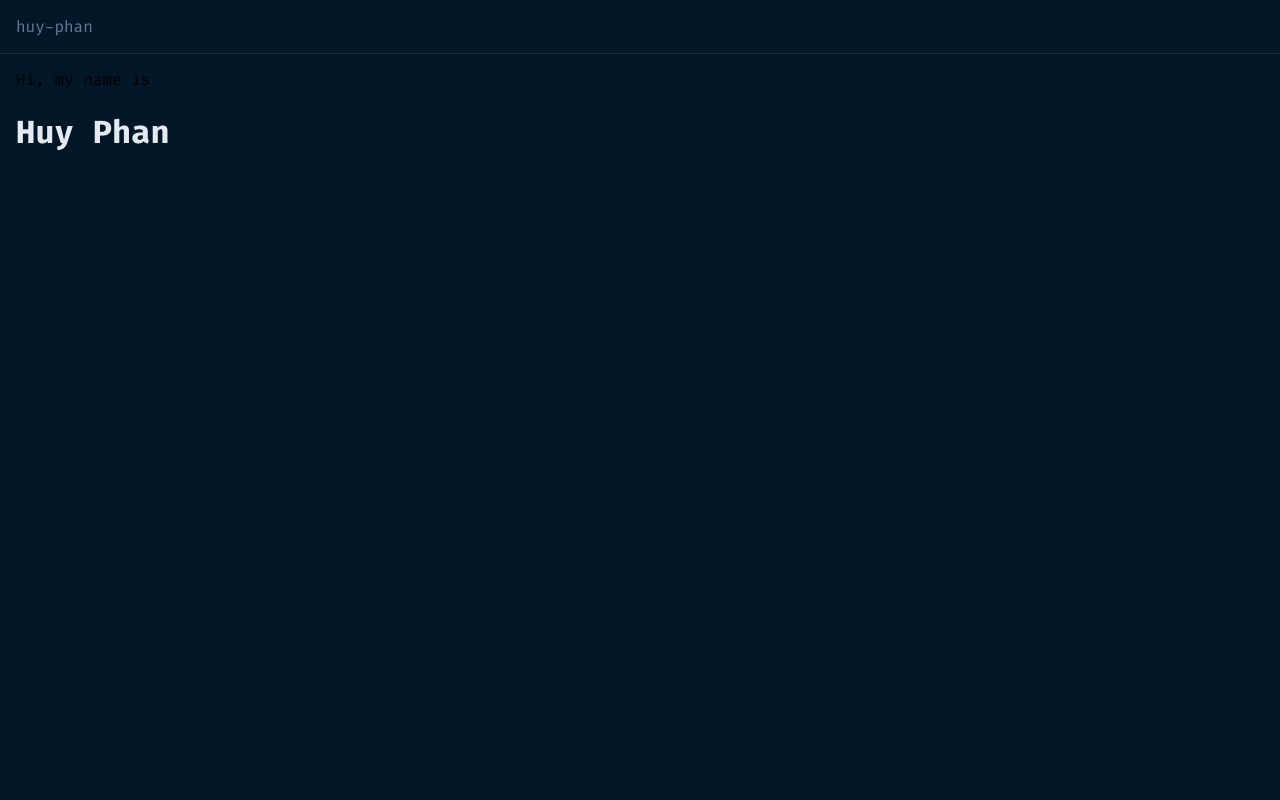
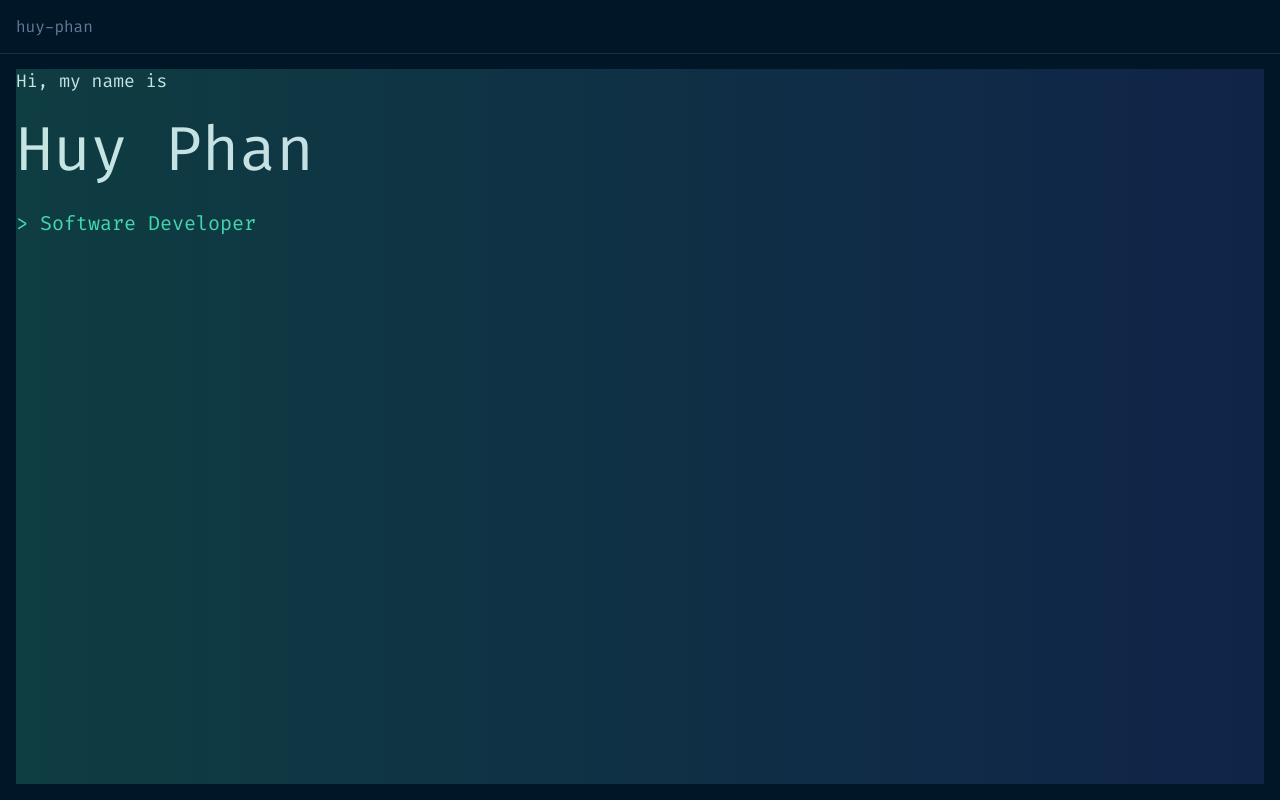
Before and after one commit to huyphan2210/My-Developer-Portfolio, a React (Vite) app: page / in a window 1280 px wide. Built offline with nearby package versions, Linux system fonts and the light colour scheme.

Commit message:
Update HomePage.tsx

```diff
--- a/src/pages/home/HomePage.tsx
+++ b/src/pages/home/HomePage.tsx
@@ -1,17 +1,30 @@
-import { FC } from "react";
+import { FC, useState } from "react";
 import "./HomePage.scss";
 import TypeWriter from "../../components/TypeWriter";
 
 const HomePage: FC = () => {
+  const [isLabelDone, setIsLabelDone] = useState(false);
+  const [isNameDone, setIsNameDone] = useState(false);
   return (
-    <hgroup>
-      <label htmlFor="author">
-        <TypeWriter text="Hi, my name is" speed={30} />
-      </label>
-      <h1 id="author">
-        <TypeWriter text="Huy Phan" speed={50} />
-      </h1>
-    </hgroup>
+    <section className="home-page">
+      <hgroup className="home-page__author">
+        <label className="home-page__author__label" htmlFor="author">
+          <TypeWriter
+            text="Hi, my name is"
+            speed={100}
+            setIsDone={setIsLabelDone}
+          />
+        </label>
+        <h1 className="home-page__author__name" id="author">
+          {isLabelDone && (
+            <TypeWriter text="Huy Phan" speed={100} setIsDone={setIsNameDone} />
+          )}
+        </h1>
+        <p className="home-page__author__title">
+          {isNameDone && <TypeWriter text="> Software Developer" speed={100} />}
+        </p>
+      </hgroup>
+    </section>
   );
 };
 
```
